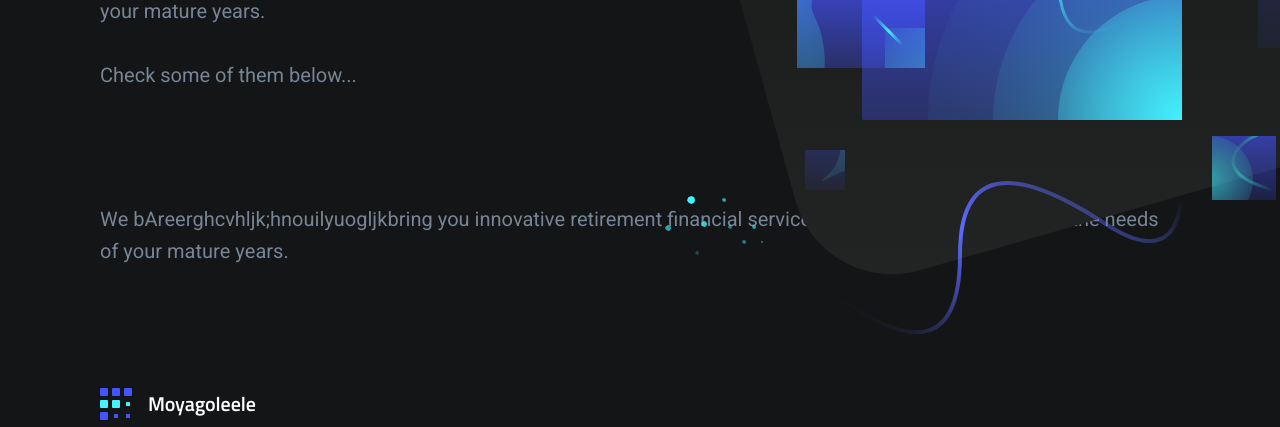
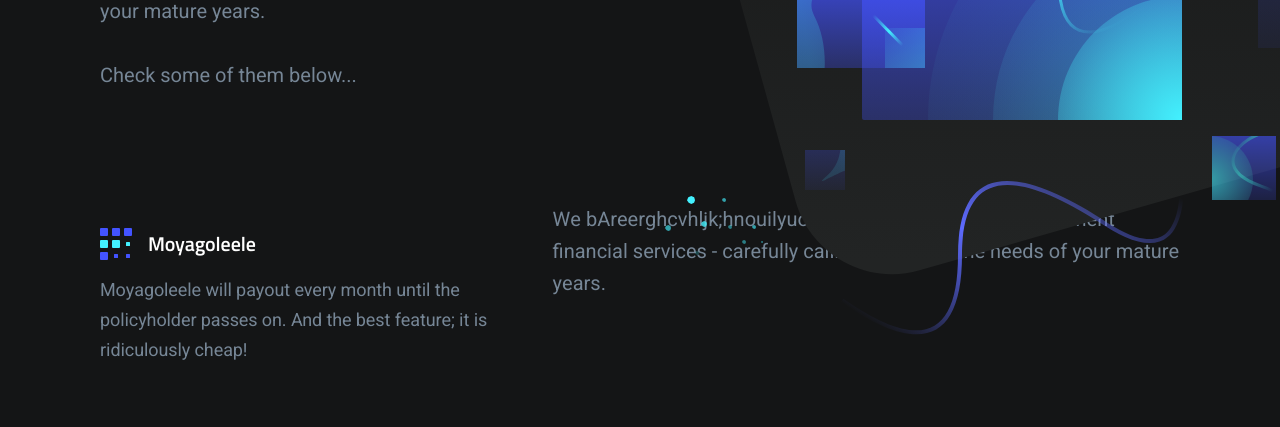
Before and after one commit to enkgare45/enkgare45.github.io, a website: page index.html in a window 1280 px wide. Shown: the part 525-952 px from the top of the page. Drawn offline with nearby package versions, Linux system fonts and the light colour scheme.

Commit message:
Update index.html

```diff
--- a/index.html
+++ b/index.html
@@ -337,7 +337,38 @@
 			<section class="hero">
                 <div class="container">
                     <div class="hero-inner">
-					<p class="hero-paragraph is-revealing">We bAreerghcvhljk;hnouilyuogljkbring you innovative retirement financial services - carefully calibrated to suit the needs of your mature years.</p>
+					<p class="hero-paragraph is-revealing">
+						<br/>
+						<br/>
+						<br/>
+						<br/>
+						<br/>
+						<br/>
+
+							                        <div class="feature">
+	                            <div class="feature-inner">
+									<div class="feature-header mb-16">
+
+										<div class="feature-icon mr-16">
+											<svg width="32" height="32" xmlns="http://www.w3.org/2000/svg">
+											    <g fill-rule="nonzero" fill="none">
+											        <path d="M7 8H1a1 1 0 0 1-1-1V1a1 1 0 0 1 1-1h6a1 1 0 0 1 1 1v6a1 1 0 0 1-1 1zM19 8h-6a1 1 0 0 1-1-1V1a1 1 0 0 1 1-1h6a1 1 0 0 1 1 1v6a1 1 0 0 1-1 1z" fill="#4353FF"/>
+											        <path d="M19 20h-6a1 1 0 0 1-1-1v-6a1 1 0 0 1 1-1h6a1 1 0 0 1 1 1v6a1 1 0 0 1-1 1z" fill="#43F1FF"/>
+											        <path d="M31 8h-6a1 1 0 0 1-1-1V1a1 1 0 0 1 1-1h6a1 1 0 0 1 1 1v6a1 1 0 0 1-1 1z" fill="#4353FF"/>
+											        <path d="M7 20H1a1 1 0 0 1-1-1v-6a1 1 0 0 1 1-1h6a1 1 0 0 1 1 1v6a1 1 0 0 1-1 1z" fill="#43F1FF"/>
+											        <path d="M7 32H1a1 1 0 0 1-1-1v-6a1 1 0 0 1 1-1h6a1 1 0 0 1 1 1v6a1 1 0 0 1-1 1z" fill="#4353FF"/>
+											        <path d="M29.5 18h-3a.5.5 0 0 1-.5-.5v-3a.5.5 0 0 1 .5-.5h3a.5.5 0 0 1 .5.5v3a.5.5 0 0 1-.5.5z" fill="#43F1FF"/>
+											        <path d="M17.5 30h-3a.5.5 0 0 1-.5-.5v-3a.5.5 0 0 1 .5-.5h3a.5.5 0 0 1 .5.5v3a.5.5 0 0 1-.5.5zM29.5 30h-3a.5.5 0 0 1-.5-.5v-3a.5.5 0 0 1 .5-.5h3a.5.5 0 0 1 .5.5v3a.5.5 0 0 1-.5.5z" fill="#4353FF"/>
+											    </g>
+											</svg>
+		                                </div>
+
+		                                <h4 class="feature-title m-0">Moyagoleele</h4>
+									</div>
+									<p class="text-sm mb-0">Moyagoleele will payout every month until the policyholder passes on. And the best feature; it is ridiculously cheap!</p>
+	                            </div>
+	                        </div>
+						We bAreerghcvhljk;hnouilyuogljkbring you innovative retirement financial services - carefully calibrated to suit the needs of your mature years.</p>
                       </div>
                   </div>
       </section>
```
